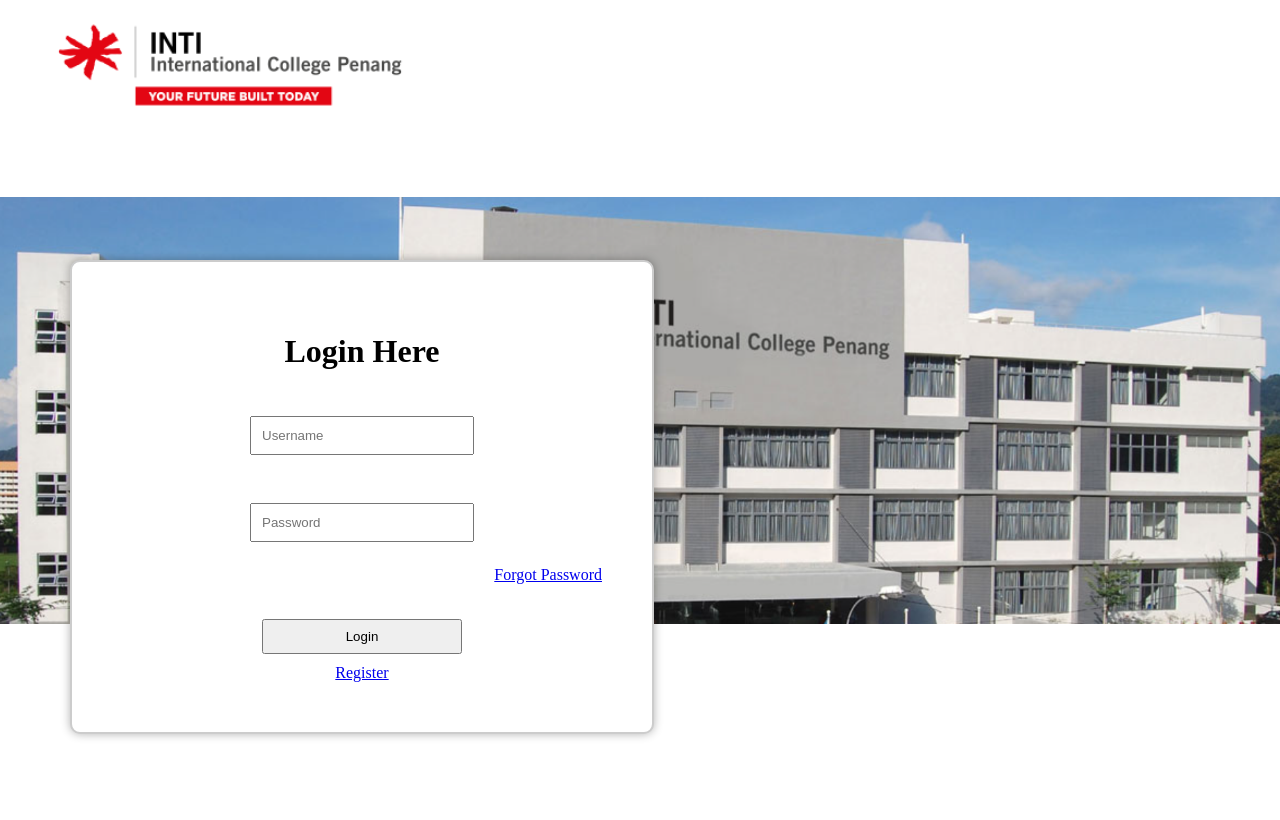
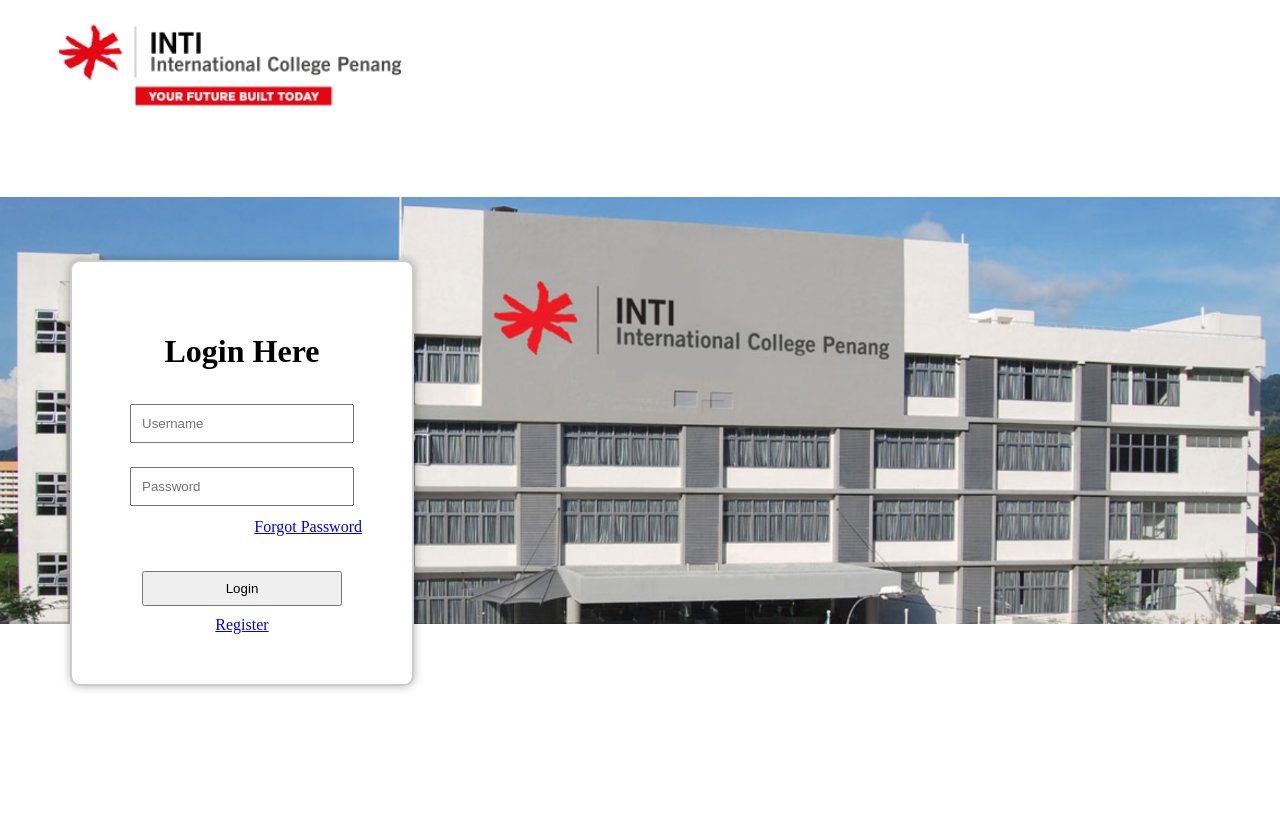
Before and after one commit to wm0516/InvigilateX, a Flask app: page / in a window 1280 px wide. Run offline with Flask 3, Linux system fonts and the light colour scheme.

Commit message:
Update main_page.css

```diff
--- a/static/static_css/main_page.css
+++ b/static/static_css/main_page.css
@@ -26,7 +26,7 @@ form {
     margin-top: 150px;
     margin-left: 70px;
     text-align: center;
-    width: 60vh;
+    width: 30vh;
     padding: 50px;
     border: 2px solid #ccc;
     border-radius: 10px;
```
